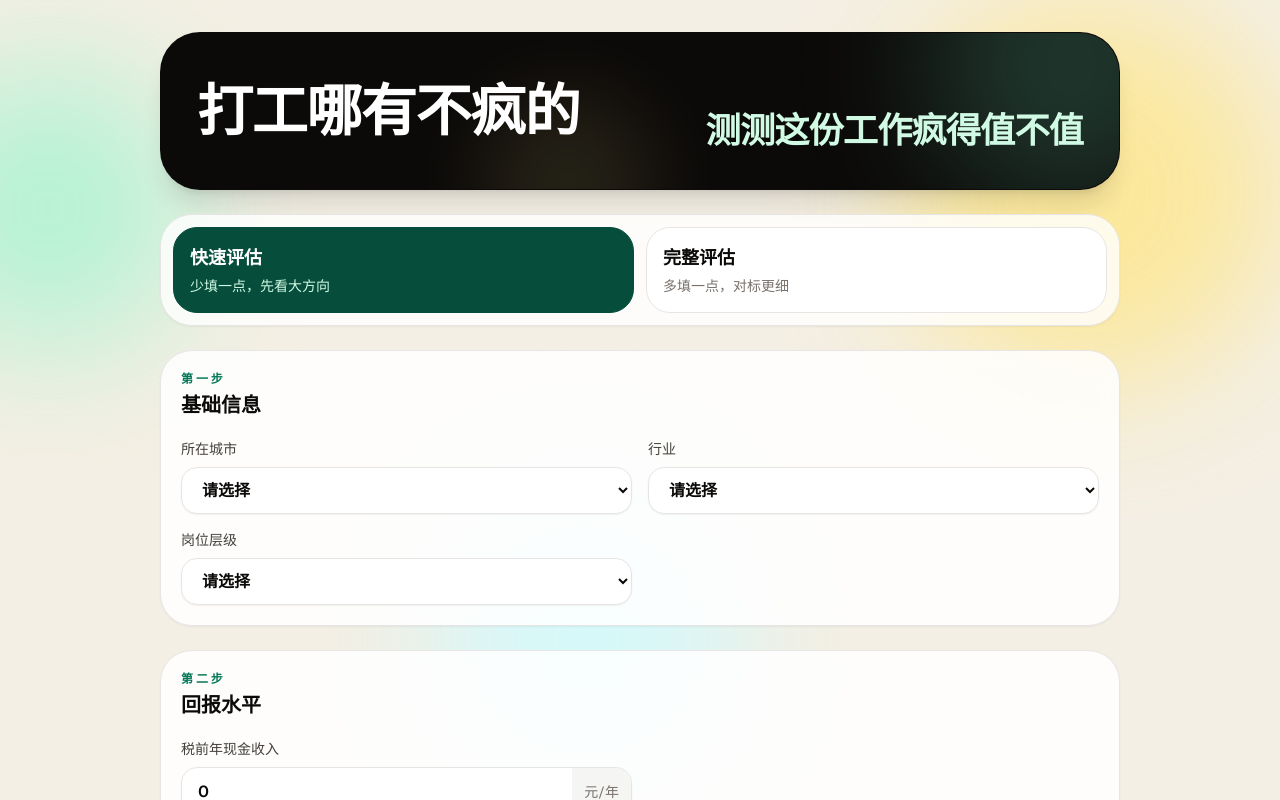
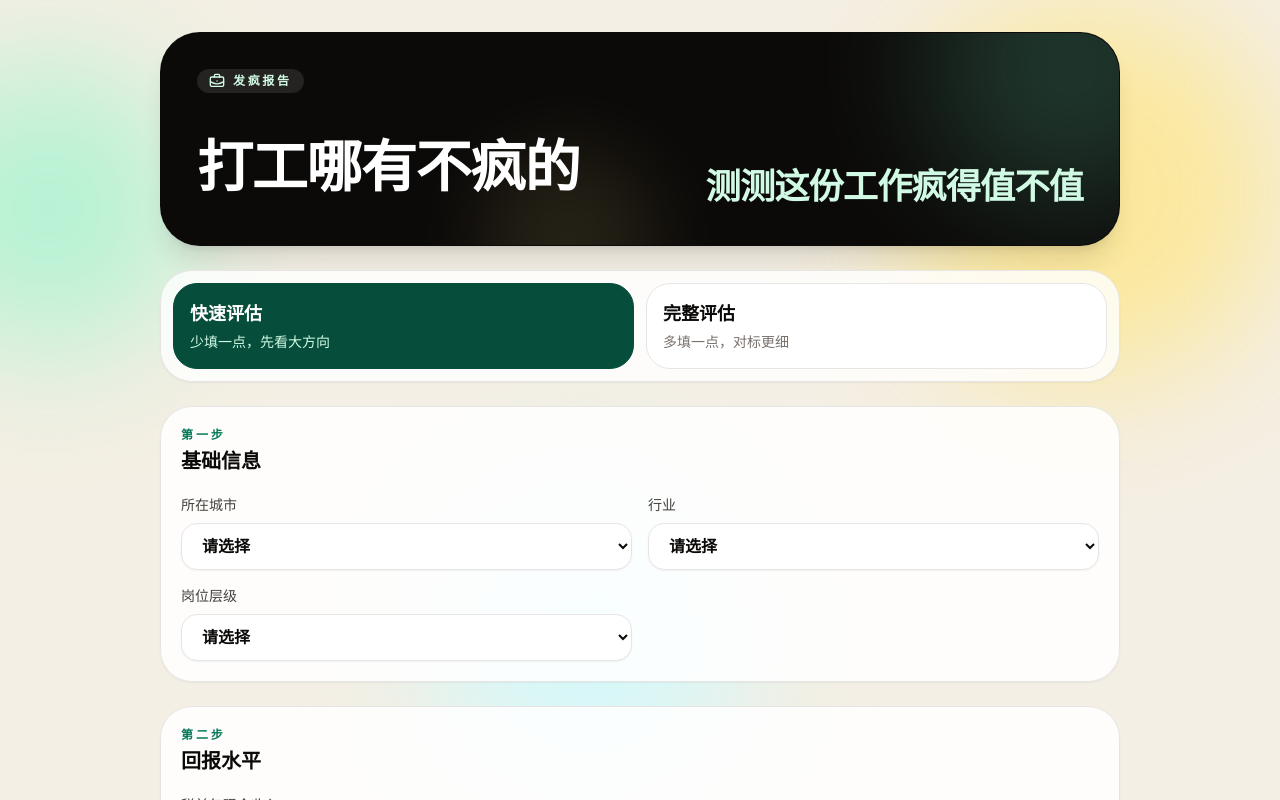
Before and after one commit to Falcom4000/awsome-job-calculator, a Next.js app: page / in a window 1280 px wide. Shown: the top 800 px of the page. Built offline with nearby package versions, Linux system fonts and the light colour scheme.

Commit message:
revert bubble

```diff
--- a/components/calculator.tsx
+++ b/components/calculator.tsx
@@ -529,6 +529,10 @@ export default function JobCalculator() {
           <header className="relative overflow-hidden rounded-[2.5rem] border border-stone-900/10 bg-stone-950 p-7 text-white shadow-xl md:p-9">
             <div className="pointer-events-none absolute -right-24 -top-28 h-72 w-72 rounded-full bg-emerald-300/20 blur-3xl" />
             <div className="pointer-events-none absolute -bottom-20 left-1/3 h-44 w-44 rounded-full bg-amber-200/10 blur-2xl" />
+            <div className="relative mb-8 inline-flex items-center gap-2 rounded-full bg-white/10 px-3 py-1 text-xs font-bold uppercase tracking-[0.22em] text-emerald-100">
+              <BriefcaseBusiness className="h-4 w-4" />
+              发疯报告
+            </div>
             <div className="relative flex flex-col gap-4 md:flex-row md:items-end md:justify-between md:gap-10">
               <h1 className="shrink-0 text-left text-[2.75rem] font-black tracking-tight md:text-[3.5rem]">打工哪有不疯的</h1>
               <p className="text-left text-[1.7rem] font-black leading-tight tracking-tight text-emerald-100 md:text-right md:text-[2.2rem]">
```
